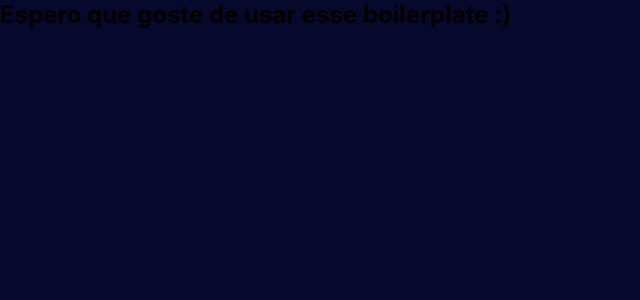
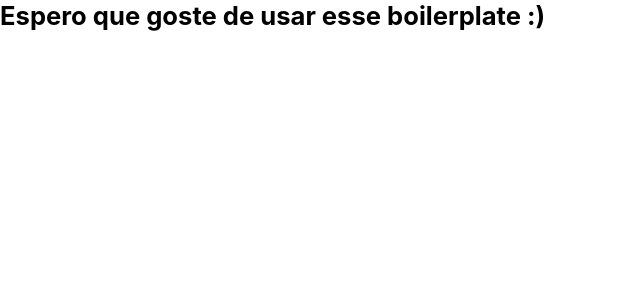
Before and after one commit to anddersonrds/podcastr, a Next.js app: page / in a window 1280 px wide. Shown: the top 300 px of the page, without its empty margins (0-640 px from the left). Built offline with nearby package versions, Linux system fonts and the light colour scheme.

Commit message:
Add GlobalStyles

```diff
--- a/src/styles/global.ts
+++ b/src/styles/global.ts
@@ -22,18 +22,45 @@ const GlobalStyles: GlobalStyleComponent<
   }
 
   ${({ theme, removeBg }) => css`
-    html {
-      font-size: 62.5%;
+    @media (max-width: 1080px) {
+      html {
+        font-size: 93.75%;
+      }
+    }
+
+    @media (max-width: 720px) {
+      html {
+        font-size: 87.5%;
+      }
     }
 
     body {
-      font-family: ${theme.font.family};
-      font-size: ${theme.font.sizes.medium};
-
       ${!removeBg &&
       css`
-        background-color: ${theme.colors.mainBg};
+        background-color: ${theme.colors.gray50};
       `}
+    }
+
+    body,
+    input,
+    textarea,
+    button {
+      font-family: ${theme.font.family};
+      font-weight: 500;
+      font-size: ${theme.font.sizes.xsmall};
+      color: ${theme.colors.gray500};
+    }
+
+    h1 {
+      font-size: ${theme.font.sizes.xlarge};
+    }
+
+    h2 {
+      font-size: ${theme.font.sizes.medium};
+    }
+
+    button {
+      cursor: pointer;
     }
   `};
 `
```
